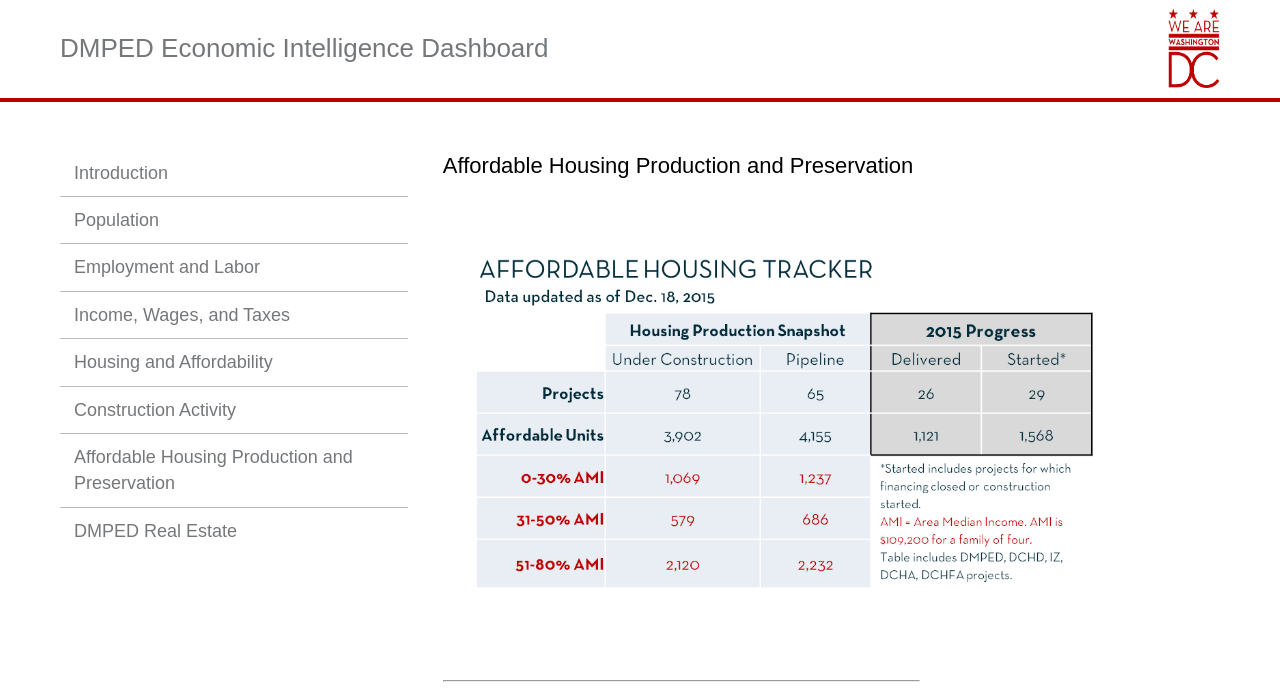
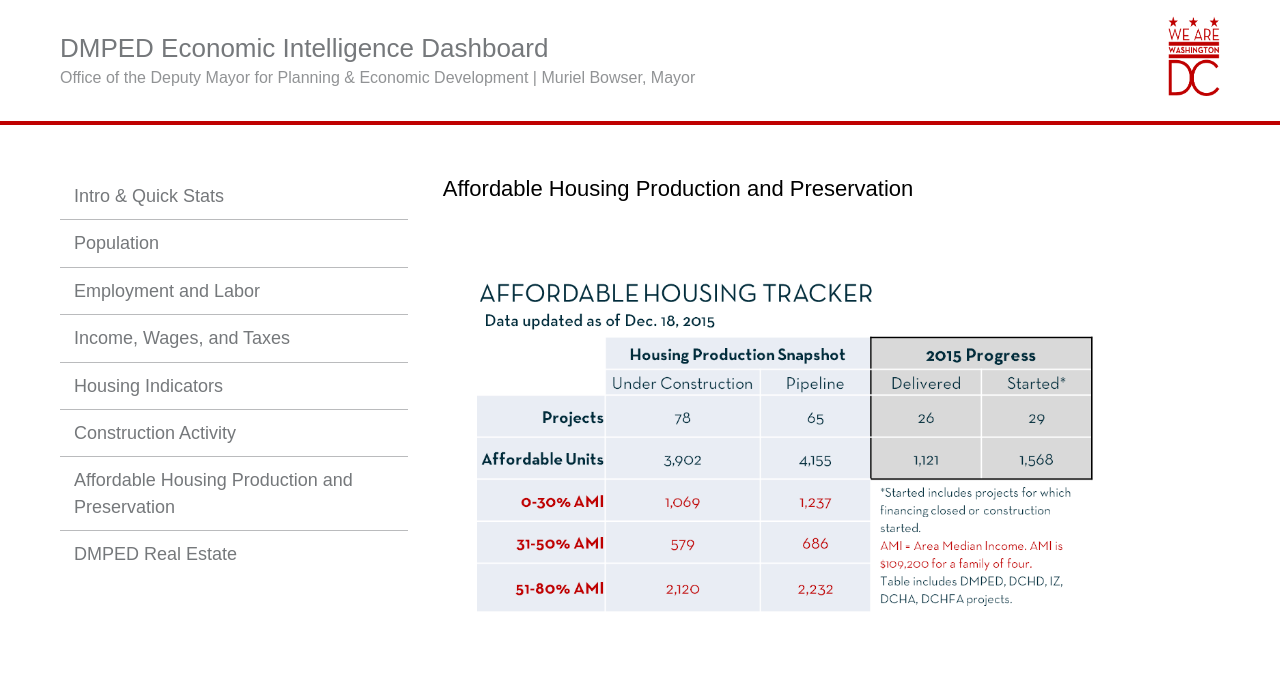
Before and after one commit to DCgov/economic-intelligence, a Jekyll site: the page built from affordable-production-preservation.html, in a window 1280 px wide, cut to the strip 0-694 px from the top of the page. Built offline with Jekyll 4.4.1, drawn with Linux system fonts in a browser that asks for light colours; nearby versions of some CDN libraries.

Commit message:
Changed header to include subtitle, added aff. housing map, changed page names

```diff
--- a/_config.yml
+++ b/_config.yml
@@ -30,7 +30,7 @@ logoalt: We Are Washington DC
 # Navigation
 # List links that should appear in the site sidebar here
 navigation:
-- text: Introduction
+- text: 'Intro & Quick Stats'
   internal: true
   url: ./
 - text: Population
@@ -42,9 +42,9 @@ navigation:
 - text: 'Income, Wages, and Taxes'
   internal: true
   url: income-wages-taxes.html
-- text: Housing and Affordability
+- text: Housing Indicators
   internal: true
-  url: housing-affordability.html
+  url: housing-indicators.html
 - text: Construction Activity
   internal: true
   url: construction-activity.html
--- a/_layouts/default.html
+++ b/_layouts/default.html
@@ -11,6 +11,7 @@
             <a href="http://www.dc.gov"><img class="logo" src="{{ site.baseurl }}{{ site.logourl }}" alt="{{ site.logoalt }}"></a>
           {% endif %}
           <h1 class="site-title"><a class="title-link" href="{{ site.baseurl }}/">{{ site.name }}</a></h1>
+          <h6 class="site-subtitle">Office of the Deputy Mayor for Planning & Economic Development | Muriel Bowser, Mayor</h6>
         </div>
       </header>
 
--- a/affordable-production-preservation.html
+++ b/affordable-production-preservation.html
@@ -10,6 +10,28 @@ title: Affordable Housing Production and Preservation
 <hr style="width: 475px; margin:1em 0">
 
 <script type='text/javascript' src='https://public.tableau.com/javascripts/api/viz_v1.js'></script>
+<div class='tableauPlaceholder' style='width: 454px; height: 569px;'>
+	<noscript>
+		<a href='#'><img alt='*Affordable Housing Map ' src='https:&#47;&#47;public.tableau.com&#47;static&#47;images&#47;Af&#47;AffordableHousingMap&#47;AffordableHousingMap&#47;1_rss.png' style='border: none' /></a>
+	</noscript>
+	<object class='tableauViz' width='454' height='569' style='display:none;'>
+		<param name='host_url' value='https%3A%2F%2Fpublic.tableau.com%2F' />
+		<param name='site_root' value='' />
+		<param name='name' value='AffordableHousingMap&#47;AffordableHousingMap' />
+		<param name='tabs' value='no' />
+		<param name='toolbar' value='yes' />
+		<param name='static_image' value='https:&#47;&#47;public.tableau.com&#47;static&#47;images&#47;Af&#47;AffordableHousingMap&#47;AffordableHousingMap&#47;1.png' />
+		<param name='animate_transition' value='yes' />
+		<param name='display_static_image' value='yes' />
+		<param name='display_spinner' value='yes' />
+		<param name='display_overlay' value='yes' />
+		<param name='display_count' value='yes' />
+		<param name='showVizHome' value='no' />
+		<param name='showTabs' value='y' />
+		<param name='bootstrapWhenNotified' value='true' />
+	</object>
+</div>
+
 <div class='tableauPlaceholder' style='width: 454px; height: 369px;'>
 	<noscript>
 		<a href='#'><img alt='*Units by Project Status ' src='https:&#47;&#47;public.tableau.com&#47;static&#47;images&#47;ZZ&#47;ZZWF4MQXX&#47;1_rss.png' style='border: none' /></a>
--- a/assets/css/main.css
+++ b/assets/css/main.css
@@ -58,6 +58,14 @@ strong {
     margin: 0;
     line-height: 1.2941176470588236;
     display: inline-block;
+}
+
+.site-subtitle {
+    font-size:1.00em;
+    font-family: "Avenir Next", Arial, sans-serif;
+    font-weight: normal;
+    color: #919395;
+    margin:0;
 }
 
 h2 {
@@ -466,7 +474,7 @@ Desktop Styles
     .logo {
         display: block;
         max-height: 5em;
-        margin-top: -1.5em;
+        margin-top: -1.0em;
         float: right;
     }
 
```
Also changed, not shown: _pages/index.md (+9 -8 lines), housing-indicators.html (renamed from housing-affordability.html, +5 -2 lines).
